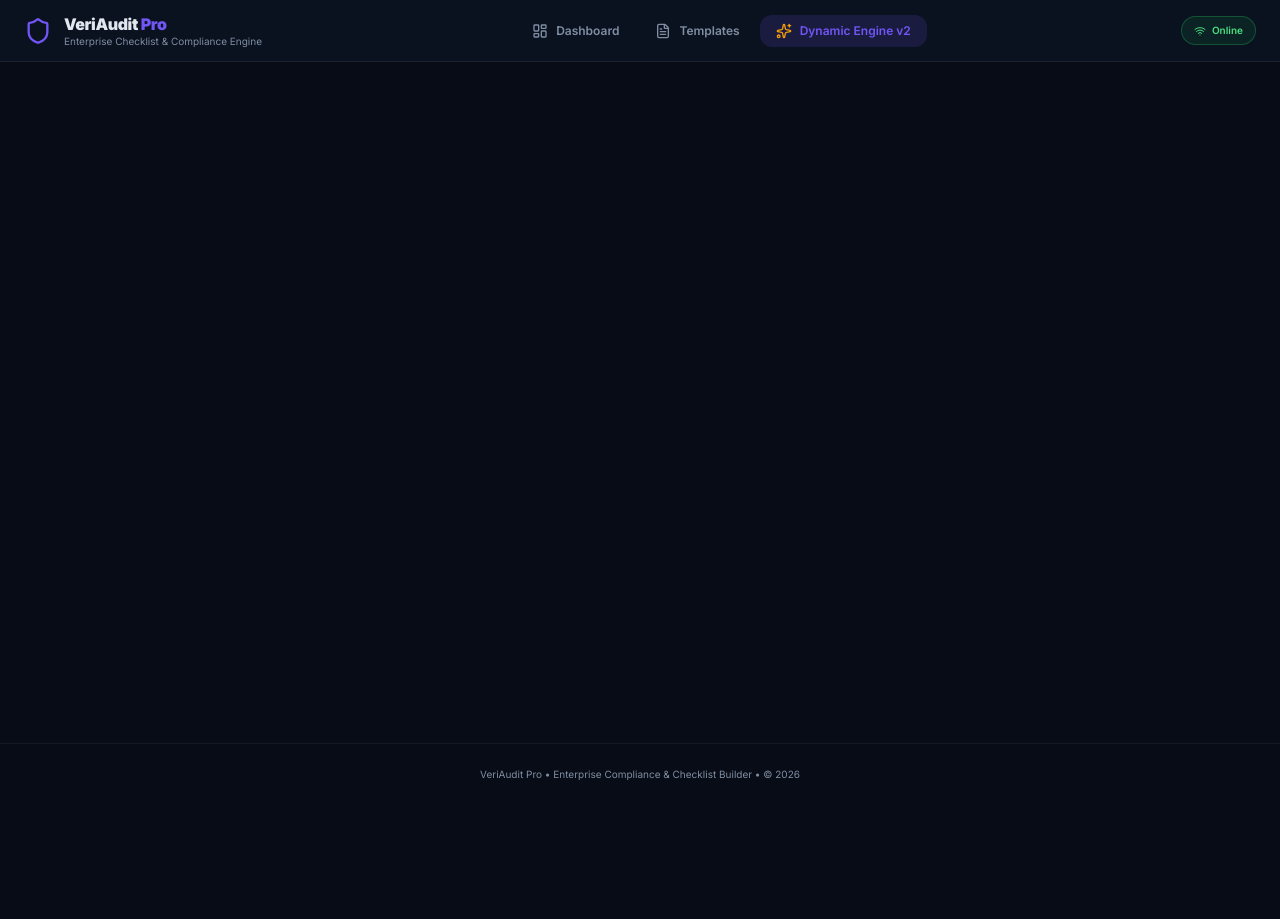
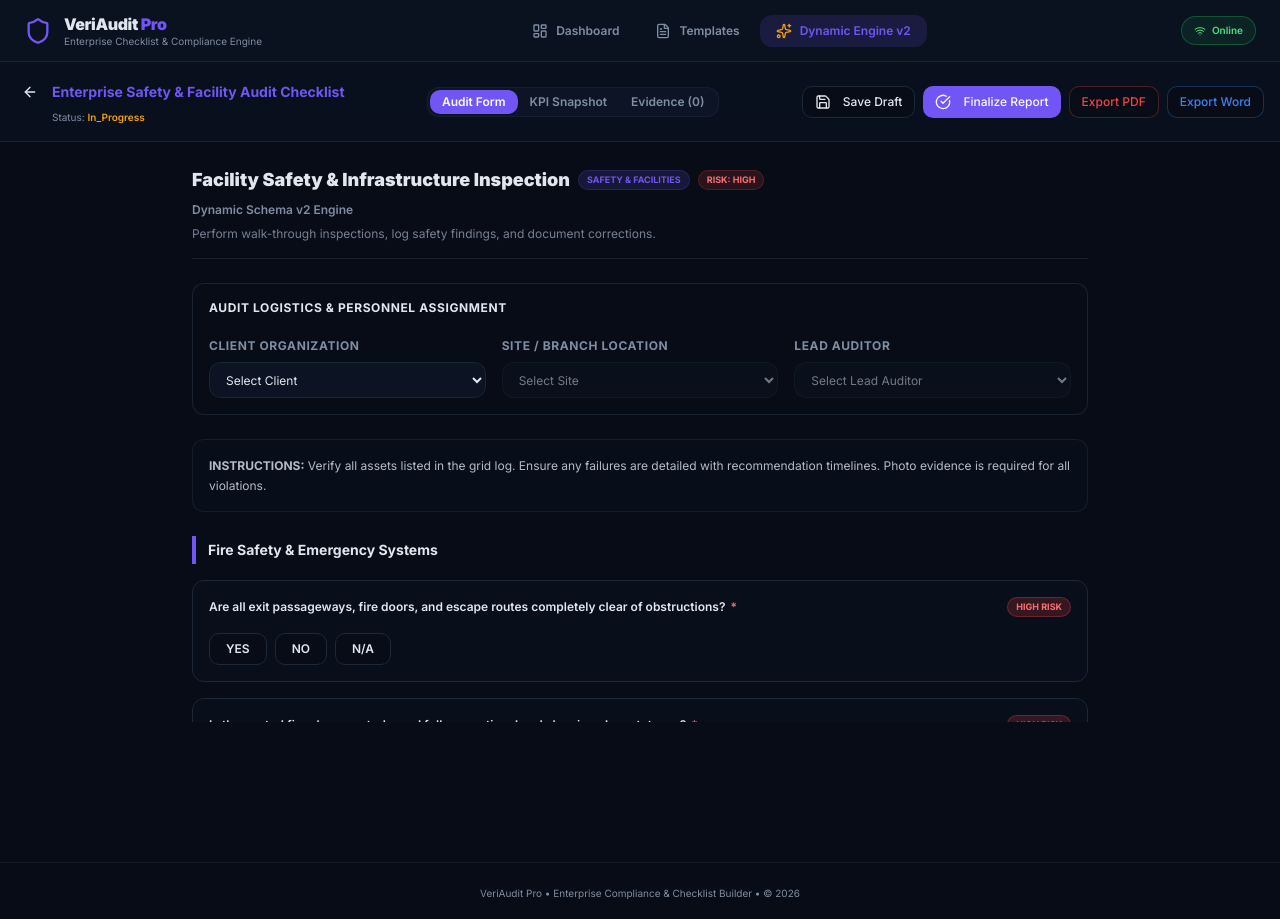
Before and after one commit to dhanar98/audit-report-generator, a Next.js app: page / in a window 1280 px wide. Both pictures are taken after a click on the button "Dynamic Engine v2". Before the commit the page ends 800 px from the top, so only its background shows below. Built offline with nearby package versions, Linux system fonts and the light colour scheme.

Commit message:
init fix

```diff
--- a/src/app/page.tsx
+++ b/src/app/page.tsx
@@ -599,7 +599,7 @@ export default function HomePage() {
         )}
 
         {/* DYNAMIC RUNNER VIEW */}
-        {view === 'dynamic_runner' && activeSchema && (
+        {view === 'dynamic_runner' && (
           <DynamicRunnerView schema={activeSchema as any} onBack={() => setView('dashboard')} />
         )}
 
--- a/src/modules/components/DynamicRenderer.tsx
+++ b/src/modules/components/DynamicRenderer.tsx
@@ -93,7 +93,7 @@ export function DynamicRenderer({
     let naCount = 0;
     const riskLevels = { high: 0, med: 0, low: 0 };
 
-    schema.components.forEach(comp => {
+    (schema?.components || []).forEach(comp => {
       if (comp.type === 'checklist') {
         const resp = getResponse(comp.id);
         comp.items.forEach(item => {
@@ -167,7 +167,7 @@ export function DynamicRenderer({
 
     // Schema required components validation
     let validationFailed = false;
-    schema.components.forEach(comp => {
+    (schema?.components || []).forEach(comp => {
       if (comp.required) {
         const resp = getResponse(comp.id);
         if (comp.type === 'signature' && !resp.signatureBase64) {
@@ -266,7 +266,7 @@ export function DynamicRenderer({
           {/* TAB 1: FORM EDITOR */}
           {activeTab === 'form' && (
             <div className="space-y-6">
-              {schema.components.map((comp) => {
+              {(schema?.components || []).map((comp) => {
                 const resp = getResponse(comp.id);
 
                 switch (comp.type) {
@@ -540,7 +540,7 @@ export function DynamicRenderer({
                     <h4 className="text-sm font-bold uppercase tracking-wider">Required Compliance Remediation Action Items</h4>
                   </div>
                   <div className="divide-y divide-red-500/10">
-                    {schema.components.map(comp => {
+                    {(schema?.components || []).map(comp => {
                       if (comp.type !== 'checklist') return null;
                       const resp = getResponse(comp.id);
                       return comp.items.map(item => {
--- a/src/modules/components/DynamicRunnerView.tsx
+++ b/src/modules/components/DynamicRunnerView.tsx
@@ -11,18 +11,19 @@ interface DynamicRunnerViewProps {
 }
 
 export function DynamicRunnerView({ schema, onBack }: DynamicRunnerViewProps) {
+  const effectiveSchema = (schema && schema.components) ? schema : COMPREHENSIVE_DYNAMIC_SCHEMA;
   const [session, setSession] = useState<DynamicAuditSession | null>(null);
 
   // Initialize session response data structure from IndexedDB
   useEffect(() => {
     const initSession = async () => {
       const stored = await IndexedDBManager.getSession('active_dynamic_session');
-      if (stored && (stored as any).schemaId === schema.id) {
+      if (stored && (stored as any).schemaId === effectiveSchema.id) {
         setSession(stored as any);
       } else {
         const newSession: DynamicAuditSession = {
           id: 'active_dynamic_session',
-          schemaId: schema.id,
+          schemaId: effectiveSchema.id,
           clientName: '',
           siteName: '',
           siteAddress: '',
@@ -35,7 +36,7 @@ export function DynamicRunnerView({ schema, onBack }: DynamicRunnerViewProps) {
       }
     };
     initSession();
-  }, [schema]);
+  }, [effectiveSchema.id]);
 
   const handleSave = async (updatedSession: DynamicAuditSession) => {
     try {
@@ -77,7 +78,7 @@ export function DynamicRunnerView({ schema, onBack }: DynamicRunnerViewProps) {
       const res = await fetch('/api/reports/dynamic', {
         method: 'POST',
         headers: { 'Content-Type': 'application/json' },
-        body: JSON.stringify({ schema, session: exportSession, format: 'pdf' })
+        body: JSON.stringify({ schema: effectiveSchema, session: exportSession, format: 'pdf' })
       });
 
       if (!res.ok) throw new Error('Failed to generate PDF');
@@ -86,7 +87,7 @@ export function DynamicRunnerView({ schema, onBack }: DynamicRunnerViewProps) {
       const url = window.URL.createObjectURL(blob);
       const a = document.createElement('a');
       a.href = url;
-      a.download = `Audit_Report_${schema.title.replace(/\s+/g, '_')}.pdf`;
+      a.download = `Audit_Report_${effectiveSchema.title.replace(/\s+/g, '_')}.pdf`;
       document.body.appendChild(a);
       a.click();
       document.body.removeChild(a);
@@ -100,7 +101,7 @@ export function DynamicRunnerView({ schema, onBack }: DynamicRunnerViewProps) {
       const res = await fetch('/api/reports/dynamic', {
         method: 'POST',
         headers: { 'Content-Type': 'application/json' },
-        body: JSON.stringify({ schema, session: exportSession, format: 'docx' })
+        body: JSON.stringify({ schema: effectiveSchema, session: exportSession, format: 'docx' })
       });
 
       if (!res.ok) throw new Error('Failed to generate Word document');
@@ -109,7 +110,7 @@ export function DynamicRunnerView({ schema, onBack }: DynamicRunnerViewProps) {
       const url = window.URL.createObjectURL(blob);
       const a = document.createElement('a');
       a.href = url;
-      a.download = `Audit_Report_${schema.title.replace(/\s+/g, '_')}.docx`;
+      a.download = `Audit_Report_${effectiveSchema.title.replace(/\s+/g, '_')}.docx`;
       document.body.appendChild(a);
       a.click();
       document.body.removeChild(a);
@@ -130,7 +131,7 @@ export function DynamicRunnerView({ schema, onBack }: DynamicRunnerViewProps) {
   return (
     <div className="min-h-screen bg-background">
       <DynamicRenderer
-        schema={schema}
+        schema={effectiveSchema}
         initialSession={session}
         onSave={handleSave}
         onComplete={handleComplete}
```
